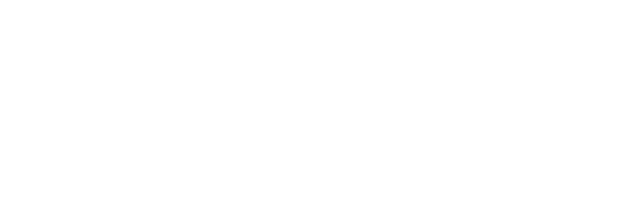
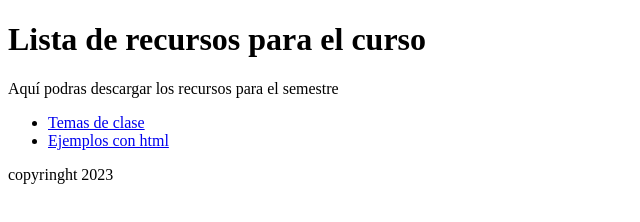
Before and after one commit to FJavier117/DevWeb, a plain HTML site: page index.html in a window 1280 px wide. Shown: the whole page, without its empty margins (0-640 px from the left). Drawn offline with Linux system fonts and the light colour scheme.

Commit message:
Se agregan elementos al cuerpo de la pagina

```diff
--- a/index.html
+++ b/index.html
@@ -1,14 +1,25 @@
 <!DOCTYPE html>
 <html lang="es">
    <head>
-
+        <!--El elemento meta con atributo charset en un documento HTML está el destinado a
+        indicar la codificación de caracteres utilizada (charset)-->
+        <meta charset="utf-8">
+        <title>Title</title>
+        <!--especifica la relación entre el documento actual y un recurso externo. -->
+        <link rel="stylesheet" href="">
    </head>
 
    <body>
+        <h1 class="base_color">Lista de recursos para el curso</h1>
+        <p>Aquí podras descargar los recursos para el semestre</p>
+        <ul id="link">
+            <li><a href="#">Temas de clase</a></li>
+            <li><a href="#">Ejemplos con html</a></li>
+        </ul>
+        <p></p>
+   </body>
+   <footer>
+        <p id="copyringht" class="base_color">copyringht 2023</p>
+   </footer>
 
-   </body>
-
-   <footer>
-
-   </footer>
 </html>
```
Also changed, not shown: index.css (added).
